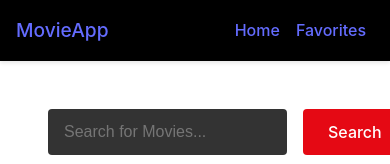
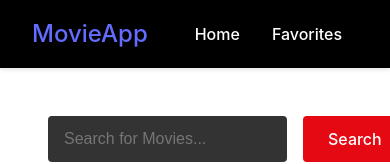
Before and after one commit to TechWithMonda/GloppyMovieApp, a React (Vite) app: page / in a window 390 px wide. Shown: the top 164 px of the page. Built offline with nearby package versions, Linux system fonts and the light colour scheme; no server answers.

Commit message:
changed some styles

```diff
--- a/src/css/Navbar.css
+++ b/src/css/Navbar.css
@@ -5,13 +5,28 @@
   justify-content: space-between;
   align-items: center;
   box-shadow: 0 2px 4px rgba(0, 0, 0, 0.1);
+  position: relative;
 }
 
 .navbar-brand {
   font-size: 1.5rem;
   font-weight: bold;
+  color: white;
 }
 
+/* Hamburger icon */
+.hamburger {
+  display: none;
+  font-size: 2rem;
+  color: white;
+  cursor: pointer;
+}
+
+.menu-toggle {
+  display: none;
+}
+
+/* Nav Links */
 .navbar-links {
   display: flex;
   gap: 2rem;
@@ -22,26 +37,39 @@
   padding: 0.5rem 1rem;
   border-radius: 4px;
   transition: background-color 0.2s;
+  color: white;
+  text-decoration: none;
 }
 
 .nav-link:hover {
   background-color: rgba(255, 255, 255, 0.1);
 }
 
+/* Mobile Styles */
 @media (max-width: 768px) {
-  .navbar {
-    padding: 1rem;
-  }
-
-  .navbar-brand {
-    font-size: 1.2rem;
+  .hamburger {
+    display: block;
   }
 
   .navbar-links {
-    gap: 1rem;
+    position: absolute;
+    top: 100%;
+    left: 0;
+    right: 0;
+    background-color: #000;
+    flex-direction: column;
+    align-items: center;
+    display: none;
+    padding: 1rem 0;
+  }
+
+  .menu-toggle:checked + .hamburger + .navbar-links {
+    display: flex;
   }
 
   .nav-link {
-    padding: 0.5rem;
+    padding: 1rem;
+    width: 100%;
+    text-align: center;
   }
 }
```
